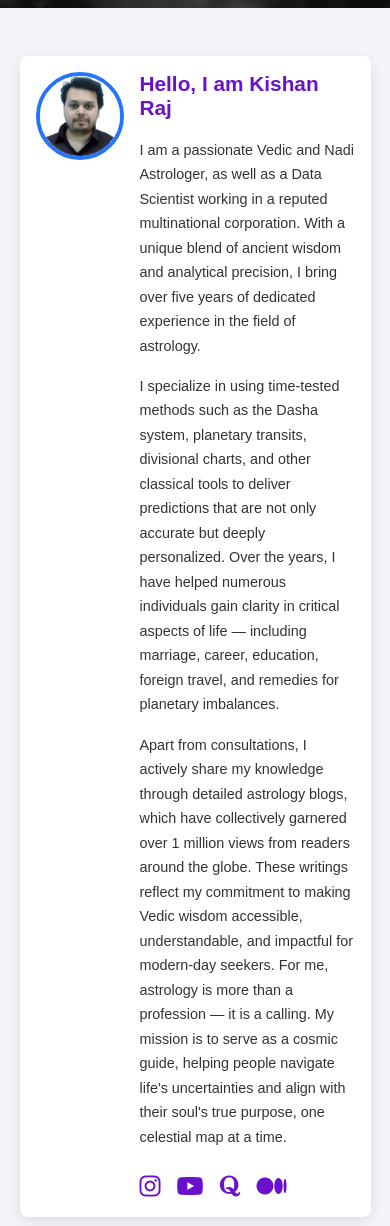
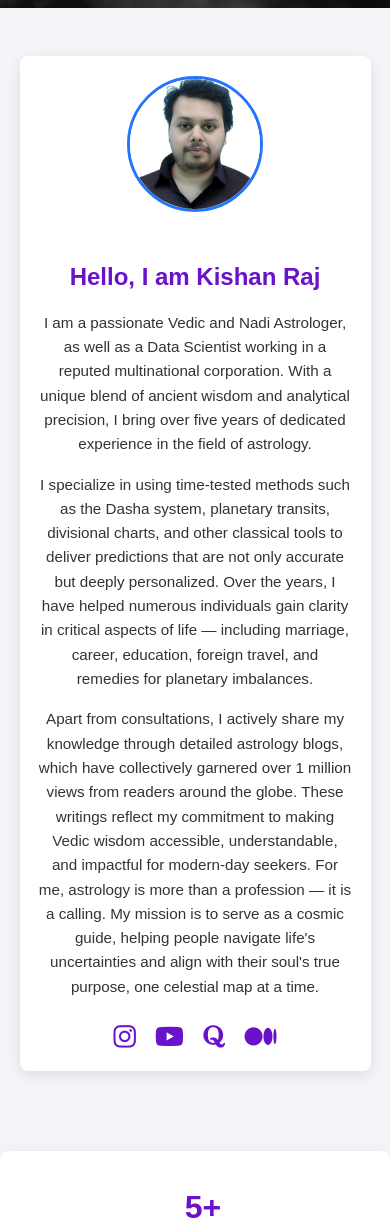
Before and after one commit to kishan-raj-website-astro/kishan-raj-website-astro.github.io, a plain HTML site: page index.html in a window 390 px wide. Shown: the part 380-1606 px from the top of the page. Drawn offline with Linux system fonts and the light colour scheme.

Commit message:
Update styles.css

```diff
--- a/styles.css
+++ b/styles.css
@@ -156,7 +156,7 @@ body {
   }
 }
 
-/* Intro Section - Fixed Layout */
+/* Intro Section - Improved for Mobile */
 .intro {
   margin: 3rem 0;
 }
@@ -223,15 +223,50 @@ body {
   transform: translateY(-3px);
 }
 
+/* Mobile Responsiveness for Intro Section */
 @media (max-width: 768px) {
   .intro-text {
+    flex-direction: column;
+    align-items: center;
+    text-align: center;
     padding: 1.5rem;
-    gap: 1.5rem;
   }
 
   .intro-text img {
-    width: 120px;
-    height: 120px;
+    width: 150px;
+    height: 150px;
+    margin-bottom: 1.5rem;
+  }
+
+  .intro-content {
+    width: 100%;
+  }
+
+  .intro-text h2 {
+    font-size: 1.8rem;
+    text-align: center;
+  }
+
+  .intro-text p {
+    text-align: center;
+    font-size: 1rem;
+  }
+
+  .social-links {
+    justify-content: center;
+  }
+}
+
+@media (max-width: 480px) {
+  .intro-text {
+    padding: 1.2rem;
+  }
+
+  .intro-text img {
+    width: 130px;
+    height: 130px;
+  margin-bottom: 1.2rem;
+  border-width: 3px;
   }
 
   .intro-text h2 {
@@ -240,34 +275,15 @@ body {
 
   .intro-text p {
     font-size: 0.95rem;
-  }
-}
-
-@media (max-width: 480px) {
-  .intro-text {
-    padding: 1rem;
-    gap: 1rem;
-  }
-
-  .intro-text img {
-    width: 80px;
-    height: 80px;
-  }
-
-  .intro-text h2 {
-    font-size: 1.3rem;
-  }
-
-  .intro-text p {
-    font-size: 0.9rem;
+    line-height: 1.6;
   }
 
   .social-links {
-    gap: 1rem;
+    gap: 1.2rem;
   }
 
   .social-links a {
-    font-size: 1.5rem;
+    font-size: 1.6rem;
   }
 }
 
```
